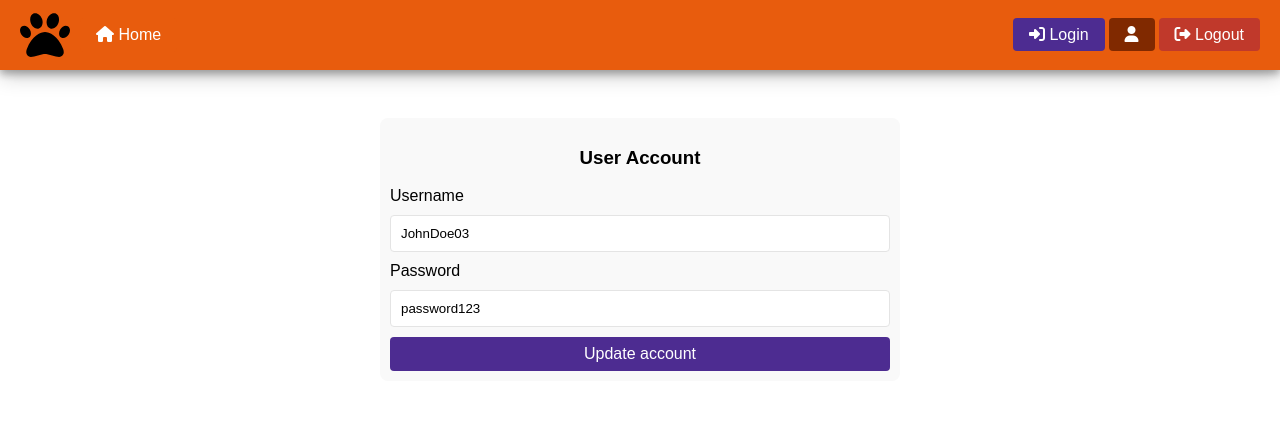
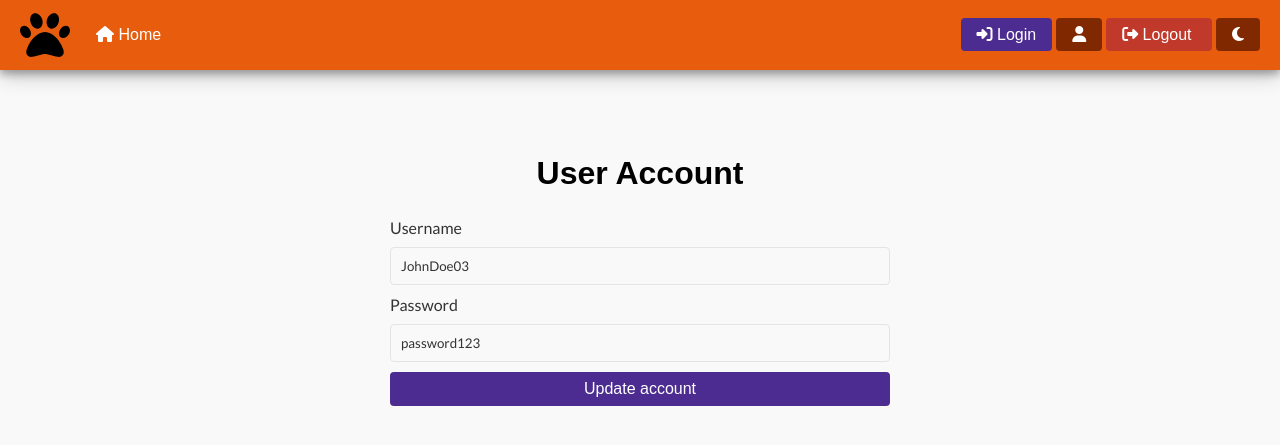
Before and after one commit to danfupo03/PAW-SOME, a PHP site: page /views/customer.html in a window 1280 px wide. Shown: the top 445 px of the page. Run offline with PHP 8.4, Linux system fonts and the light colour scheme; some libraries are stand-ins or nearby versions.

Commit message:
feat(darkMode): add dark mode to some views

```diff
--- a/assets/css/styles.css
+++ b/assets/css/styles.css
@@ -1,3 +1,5 @@
+@import url("https://fonts.googleapis.com/css2?family=Lato:ital,wght@0,100;0,300;0,400;0,700;0,900;1,100;1,300;1,400;1,700;1,900&display=swap");
+
 /* Variables*/
 :root {
   --primary: #e85c0d;
@@ -8,12 +10,14 @@
   --success: #3da35d;
   --warning: #f1c40f;
   --info: #3498db;
+  --text-color: #333;
+  --title-color: #000000;
+  --background-color: #f9f9f9;
 }
-
-@import url("https://fonts.googleapis.com/css?family=Raleway");
 
 body {
   margin: 0;
+  background-color: var(--background-color);
 }
 
 h1,
@@ -32,7 +36,8 @@ input,
 ul,
 figcaption,
 span {
-  font-family: Raleway, sans-serif;
+  font-family: Lato, sans-serif;
+  color: var(--text-color);
 }
 
 a {
@@ -40,10 +45,24 @@ a {
   text-decoration: none;
 }
 
+.dark-mode {
+  --primary: #a84207;
+  --secondary: #351d66;
+  --dark: #4d1b00;
+  --light: #d57557;
+  --danger: #7e2a22;
+  --success: #2b7a45;
+  --warning: #b38f08;
+  --info: #2674a1;
+  --text-color: #f9f9f9;
+  --title-color: #f9f9f9;
+  --background-color: #333;
+}
+
 /* Titles */
 .title {
   font-weight: 700;
-  color: black;
+  color: var(--title-color);
 }
 
 .title.is-1 {
@@ -320,7 +339,7 @@ a {
 
 /* Form */
 .form {
-  background-color: #f9f9f9;
+  background-color: var(--background-color);
   border-radius: 8px;
   padding: 10px;
   text-align: center;
@@ -339,6 +358,7 @@ a {
   border-radius: 4px;
   margin-bottom: 10px;
   transition: all 0.2s ease-in-out;
+  background-color: var(--background-color);
 }
 
 .form input:focus {
@@ -368,7 +388,7 @@ a {
 .product img {
   max-width: 100%;
   height: 500px;
-  background-color: #f6a07e;
+  background-color: var(--light);
   border-radius: 8px;
 }
 
--- /dev/null
+++ b/assets/js/script.js
@@ -0,0 +1,19 @@
+function darkMode() {
+  let body = document.body;
+  let button = document.getElementById("dark-mode");
+  let icon = document.querySelector("#dark-mode i");
+
+  body.classList.toggle("dark-mode");
+
+  if (body.classList.contains("dark-mode")) {
+    icon.classList.remove("fa-moon");
+    icon.classList.add("fa-sun");
+    button.classList.remove("is-dark");
+    button.classList.add("is-light");
+  } else {
+    icon.classList.remove("fa-sun");
+    icon.classList.add("fa-moon");
+    button.classList.remove("is-light");
+    button.classList.add("is-dark");
+  }
+}
--- a/views/about.html
+++ b/views/about.html
@@ -48,6 +48,9 @@
         <a class="button is-danger" href="logout.html">
           <i class="fa-solid fa-right-from-bracket"></i> Logout
         </a>
+        <a class="button is-dark ml-1" onclick="darkMode()" id="dark-mode"
+          ><i class="fa-solid fa-moon"></i
+        ></a>
       </div>
     </nav>
 
@@ -87,5 +90,6 @@
         </div>
       </div>
     </section>
+    <script src="../assets/js/script.js"></script>
   </body>
 </html>
--- a/views/customer.html
+++ b/views/customer.html
@@ -48,13 +48,16 @@
         <a class="button is-danger" href="logout.html">
           <i class="fa-solid fa-right-from-bracket"></i> Logout
         </a>
+        <a class="button is-dark ml-1" onclick="darkMode()" id="dark-mode"
+          ><i class="fa-solid fa-moon"></i
+        ></a>
       </div>
     </nav>
 
     <section>
       <div class="container">
         <div class="form mt-5">
-          <h3>User Account</h3>
+          <h1 class="title is-3">User Account</h1>
           <form action="" method="GET" id="customerForm">
             <label for="username">Username</label>
             <input
@@ -89,5 +92,6 @@
       </div>
     </section>
     <script src="../assets/js/customer.js"></script>
+    <script src="../assets/js/script.js"></script>
   </body>
 </html>
--- a/views/kongBear.html
+++ b/views/kongBear.html
@@ -48,6 +48,9 @@
         <a class="button is-danger" href="logout.html">
           <i class="fa-solid fa-right-from-bracket"></i> Logout
         </a>
+        <a class="button is-dark ml-1" onclick="darkMode()" id="dark-mode"
+          ><i class="fa-solid fa-moon"></i
+        ></a>
       </div>
     </nav>
     <section>
@@ -82,5 +85,6 @@
         </div>
       </div>
     </section>
+    <script src="../assets/js/script.js"></script>
   </body>
 </html>
--- a/views/toysList.html
+++ b/views/toysList.html
@@ -48,6 +48,9 @@
         <a class="button is-danger" href="logout.html">
           <i class="fa-solid fa-right-from-bracket"></i> Logout
         </a>
+        <a class="button is-dark ml-1" onclick="darkMode()" id="dark-mode"
+          ><i class="fa-solid fa-moon"></i
+        ></a>
       </div>
     </nav>
     <section>
@@ -119,5 +122,6 @@
         </div>
       </div>
     </section>
+    <script src="../assets/js/script.js"></script>
   </body>
 </html>
```
Also changed, not shown: views/index.html (+5 -3 lines).
